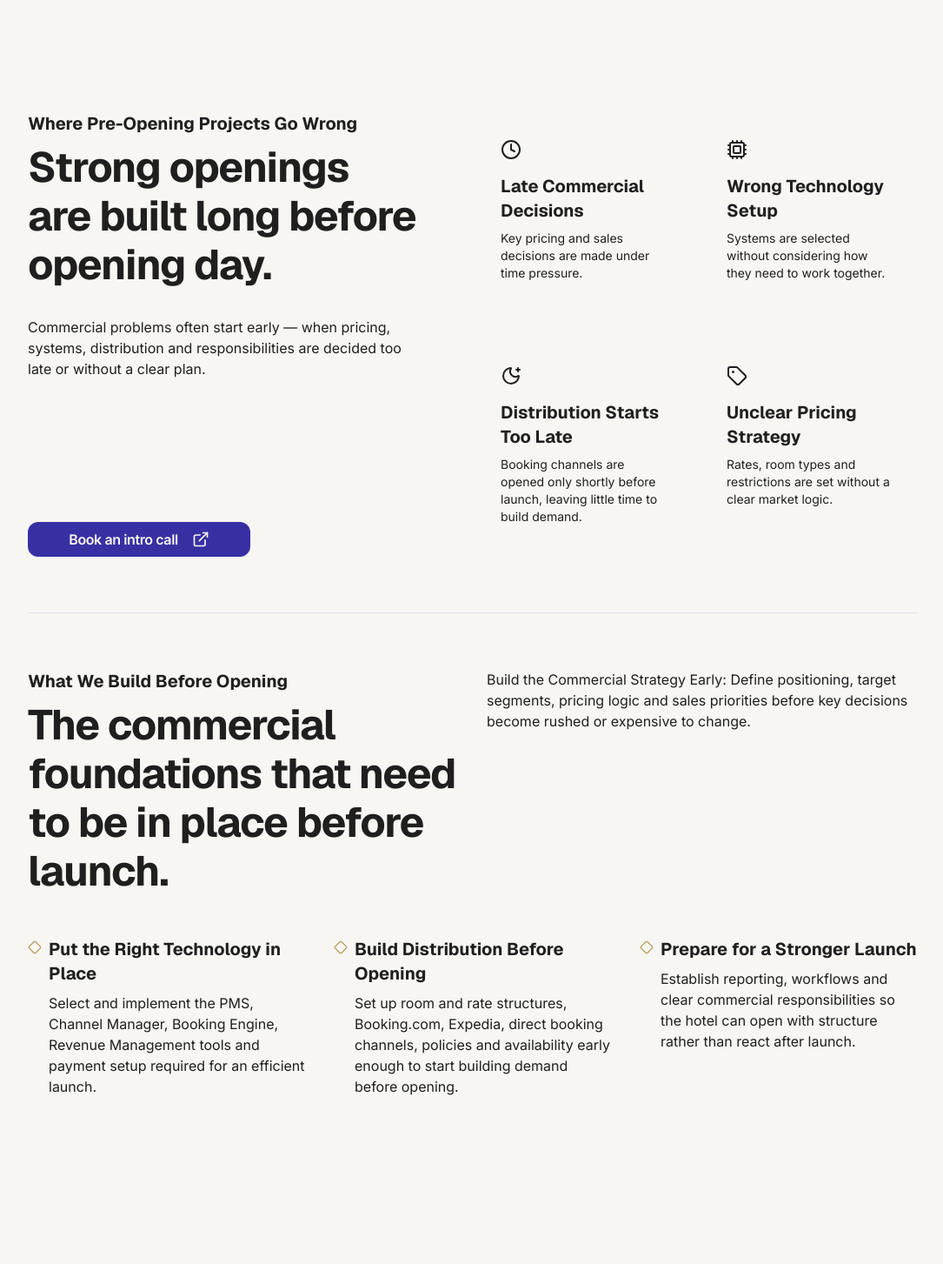
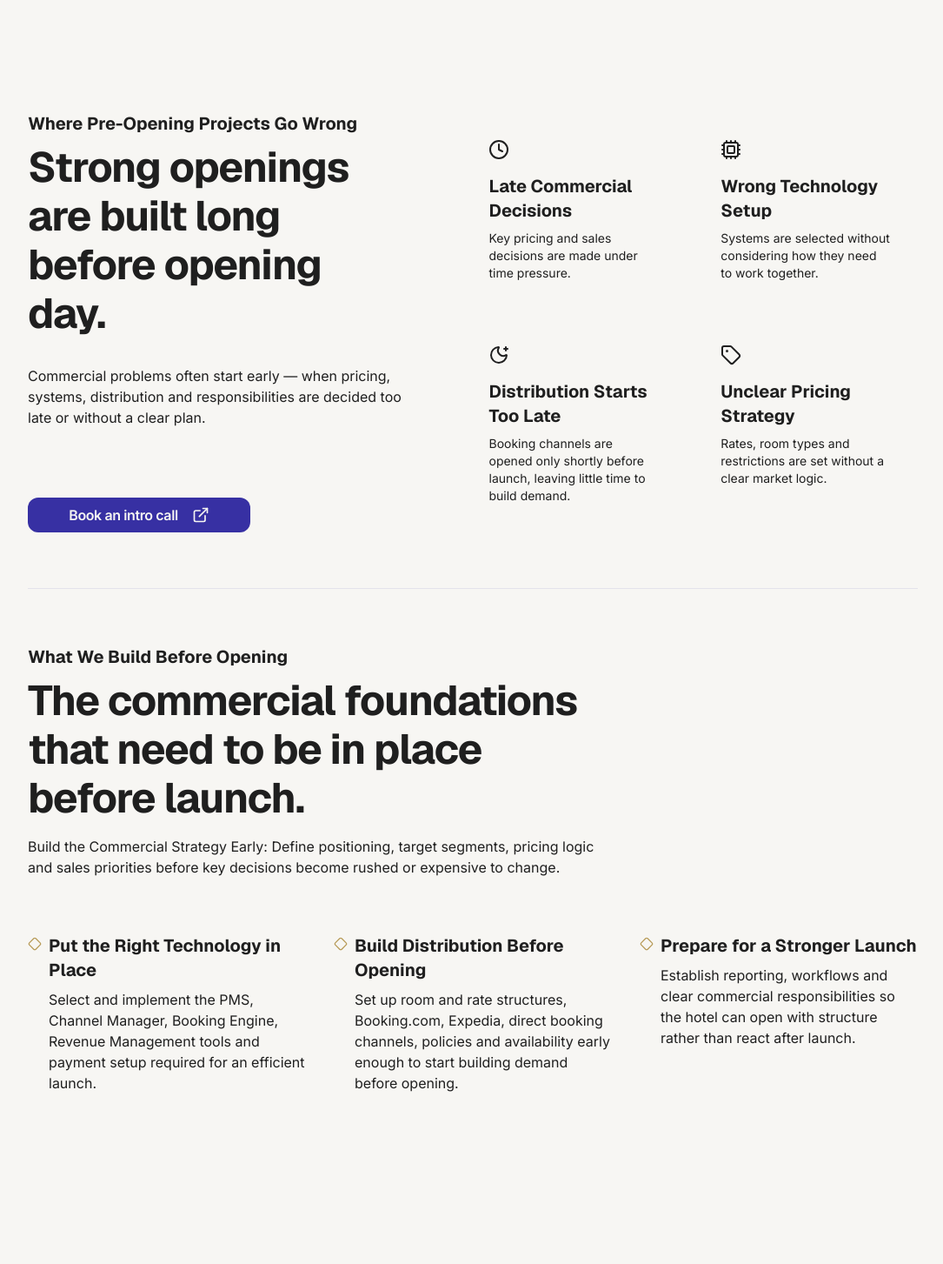
Before and after one commit to dscmari/hotelminds, a Next.js app: page /en/pre-opening in a window 1280 px wide. Shown: the part 800-2253 px from the top of the page at 87% size, without its empty margins (96-1181 px from the left). Built offline with nearby package versions, Linux system fonts and the light colour scheme.

Commit message:
add process feedback

```diff
--- a/app/[locale]/pre-opening/page.tsx
+++ b/app/[locale]/pre-opening/page.tsx
@@ -44,7 +44,7 @@ export default async function page() {
             <p className="lg:pt-4">{servicesData.bullets[0].text}</p>
           </div>
           <ContactBtn
-            className="hidden lg:flex md:w-64"
+            className="hidden lg:flex md:w-64 lg:mt-12 xl:mt-0 3xl:mt-12"
           />
         </article>
         <SixBoxLayout boxes={servicesData.bullets} />
--- a/app/components/Process.tsx
+++ b/app/components/Process.tsx
@@ -6,23 +6,23 @@ type Props = {
 };
 
 export default function Process({ className, data }: Props) {
-  const {headline, subheader, intro, bullets} = data
+  const {bullets} = data
   return (
     <section className={`${className}`}>
       <div className="mt-16 flex flex-col lg:flex-row justify-center gap-8 lg:gap-4 xl:gap-8 items-center ">
         {bullets.map((e, index) => (
           <div key={index}>
             <div
-              className={`${index === 2 ? "bg-none" : "bg-offwhite"} lg:relative z-50 h-82 w-82 rounded-full flex flex-col gap-8 items-center border-4 border-gold/40 dark:bg-darkmodeblue`}
+              className={`${index === 2 ? "bg-none" : "bg-offwhite"} lg:relative z-50 h-80 w-80 rounded-full flex flex-col gap-8 items-center border-4 border-gold/40 dark:bg-darkmodeblue`}
             >
               <div className="text-offwhite relative mt-12 bg-gold w-12 h-12 rounded-full flex items-center justify-center text-charcoalDark font-semibold ">
                 {index === 1 && (
-                  <div className="absolute z-[-1] left-1/2 -translate-x-1/2 w-[1px] h-[720px] lg:h-2 lg:w-[720px] border-l-3 lg:border-t-3 border-dashed border-gold"></div>
+                  <div className="absolute z-[-1] left-1/2 -translate-x-1/2 w-[1px] h-[720px] lg:h-2 lg:w-[640px] xl:w-[720px] border-l-3 lg:border-t-3 border-dashed border-gold"></div>
                 )}
                 <span className="block text-xl">{index + 1}</span>
               </div>
               <div>
-                <h2 className="text-center text-custom-red">{e.title}</h2>
+                <h2 className="text-center">{e.title}</h2>
                 <p className="pt-4 w-3/4 mx-auto text-center font-light text-sm">
                   {e.text}
                 </p>
--- a/app/components/layouts/Areas.tsx
+++ b/app/components/layouts/Areas.tsx
@@ -38,7 +38,7 @@ export default function ServicesOverview({
 }: Props) {
   return (
     <div className={` ${className}`}>
-      <div className="flex items-start justify-between">
+      <div className="flex items-start justify-between max-w-6xl">
         <h1 className="md:!text-5xl/14 !tracking-tight max-w-2xl">
           {data.headline}
         </h1>
@@ -46,10 +46,11 @@ export default function ServicesOverview({
           <ContactBtn
             className="hidden md:flex md:w-64"
           />
+
         )}
       </div>
 
-      <div className="grid md:grid-cols-2 pt-4 md:pt-8 lg:pt-12  gap-4 md:gap-8 pb-8 lg:pb-12 max-w-6xl">
+      <div className="grid md:grid-cols-2 pt-4 md:pt-8 lg:pt-12  gap-4 md:gap-8 pb-8 lg:pb-12 max-w-7xl">
         {data.services.map((service, index) => (
           <div key={index} className={``}>
             <div className="flex items-start gap-2">
--- a/app/components/layouts/SixBoxLayout.tsx
+++ b/app/components/layouts/SixBoxLayout.tsx
@@ -39,11 +39,11 @@ export default function SixBoxLayout({className, boxes}: Props) {
     };
   });
   return (
-     <div className={`grid md:grid-cols-2 gap-2 max-w-lg ${className}`}>
+     <div className={`grid md:grid-cols-2 3xl:grid-cols-4 gap-2 max-w-2xl 3xl:max-w-full ${className}`}>
           {services.map((e, index) => (
             <div
               key={index}
-              className="lg:aspect-square flex flex-col justify-between pt-8 lg:p-4 xl:p-8 bg-offwhite dark:bg-darkmodeblue"
+              className="flex flex-col justify-between pt-8 md:p-8 lg:p-4 xl:p-8 bg-offwhite dark:bg-darkmodeblue"
             >
               <div className="flex flex-col dark:text-offwhite">
                 {e.icon}
--- a/app/components/layouts/Subservices.tsx
+++ b/app/components/layouts/Subservices.tsx
@@ -16,16 +16,16 @@ export default function ServicesOverview({
   return (
     <div className={` ${className}`}>
       <article className="flex items-start justify-between">
-        <div className="lg:flex gap-4 md:gap-8 justify-between md:w-full">
+        <div className="">
           <div className="flex-1">
             <h2>{data.subheadline}</h2>
             <h1 className="max-w-2xl">{data.headline}</h1>
           </div>
-          <p className="max-w-lg flex-1">{data.intro}</p>
+          <p className="max-w-2xl flex-1">{data.intro}</p>
         </div>
       </article>
 
-      <div className="grid md:grid-cols-3 gap-8 pt-8">
+      <div className="grid md:grid-cols-3 gap-8 pt-8 lg:pt-12 xl:pt-16">
         {data.bullets.map((bullet, index) => (
           <div key={index} className={`max-w-lg`}>
             <div className="flex items-start gap-2">
--- a/app/globals.css
+++ b/app/globals.css
@@ -10,6 +10,7 @@
   --font-inter: var(--font-inter);
   --font-geistsans: var(--font-geist-sans);
   --font-geistmono: var(--font-geist-mono);
+  --breakpoint-3xl: 120rem;
 }
 
 :root {
--- a/data/de/preOpening.json
+++ b/data/de/preOpening.json
@@ -47,7 +47,7 @@
   },
   "subServices": {
     "headline": "Die Basis, die vor der Eröffnung stehen muss.",
-    "subheadline": "What We Build Before Opening",
+    "subheadline": "Was wir vor der Eröffnung umsetzen",
     "intro": "Verkaufsstrategie früh festlegen: Positionierung, Zielgruppen, Preislogik und Verkaufsprioritäten definieren, bevor wichtige Entscheidungen unter Zeitdruck getroffen werden.",
     "bullets": [
       {
```
